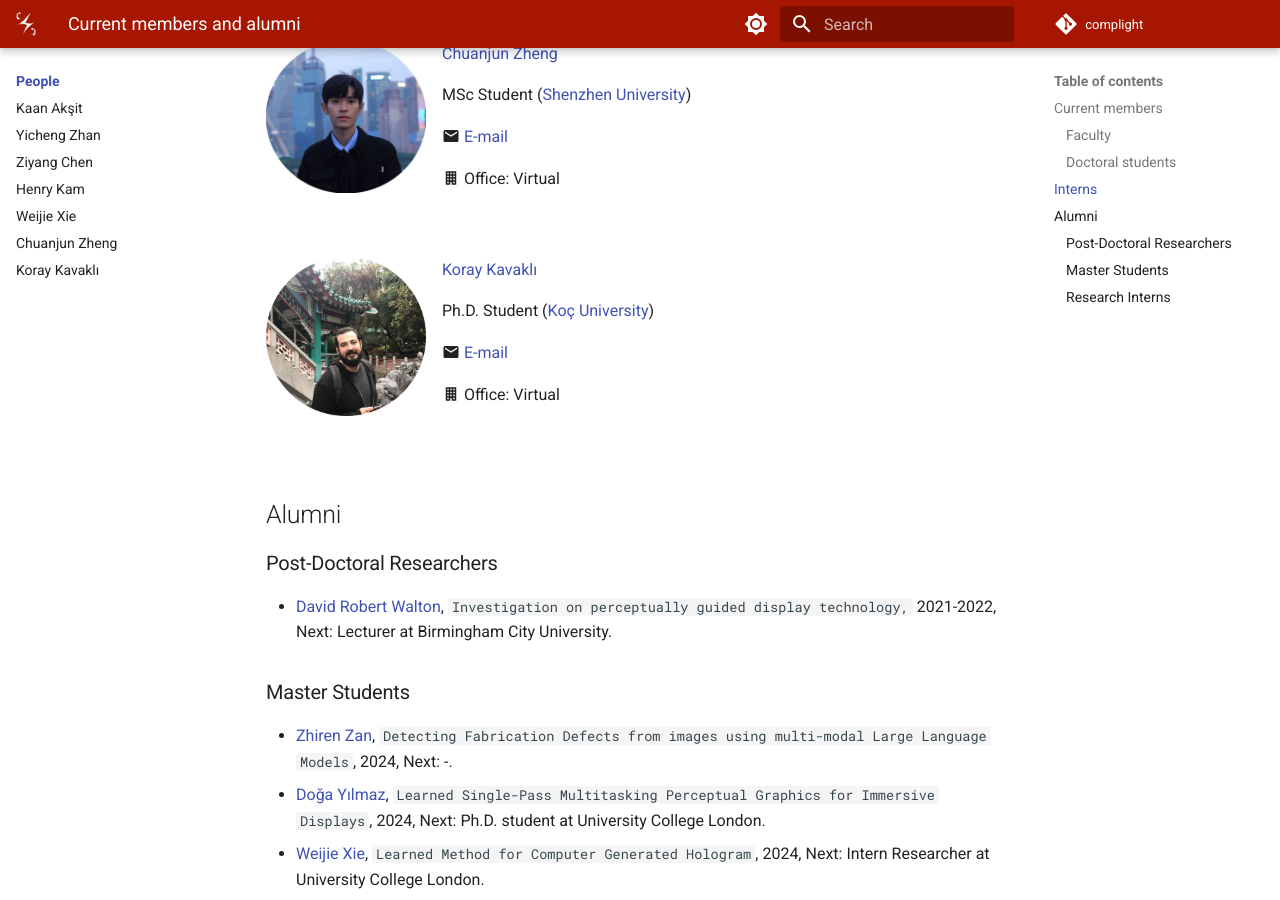
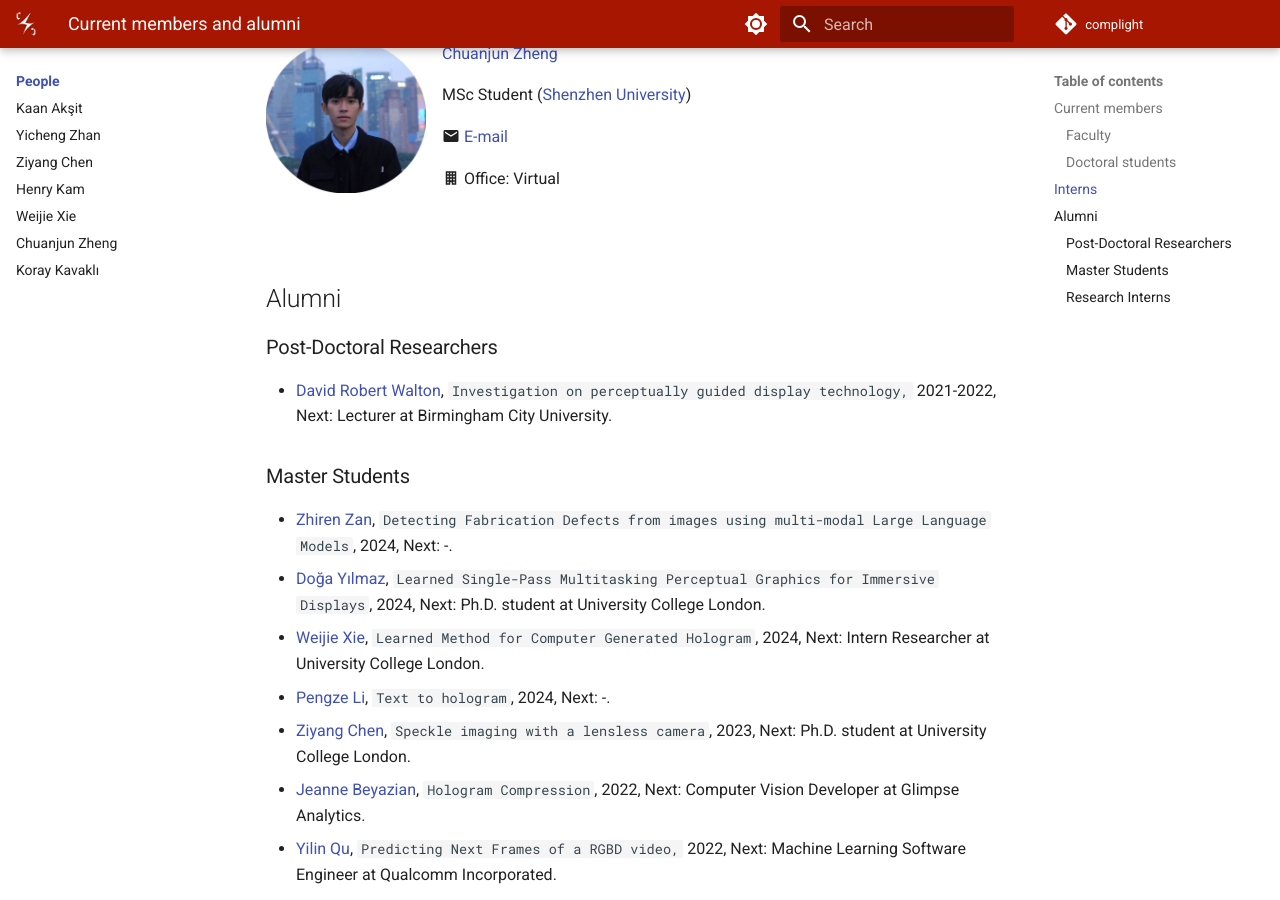
Before and after one commit to complight/complight.github.io, an MkDocs documentation site: the page built from docs/people/index.md, in a window 1280 px wide and 900 px high, scrolled down 1480 px. Built offline with MkDocs 1.6.1 and Material for MkDocs 9.7.7, drawn with Linux system fonts in a browser that asks for light colours.

Commit message:
Updating people's page.

```diff
--- a/docs/people/index.md
+++ b/docs/people/index.md
@@ -76,21 +76,6 @@ MSc Student ([Shenzhen University](https://en.szu.edu.cn/))
 <br clear="left"/>
 
 
-<div style="float: left; height:200px;" class="boxed">
-<img align='left' src="../people/koray_kavakli.png" width="160" alt/>
-</div>
-[Koray Kavaklı](https://scholar.google.com/citations?user=rn6XtO4AAAAJ&hl=en)
-
-Ph.D. Student ([Koç University](https://www.ku.edu.tr/))
-
-:material-email: [E-mail](mailto:K.Kavakli@cs.ucl.ac.uk)
-
-:material-office-building: Office: Virtual
-<br clear="left"/>
-
-
-
-
 ## Alumni
 
 ### Post-Doctoral Researchers
```
